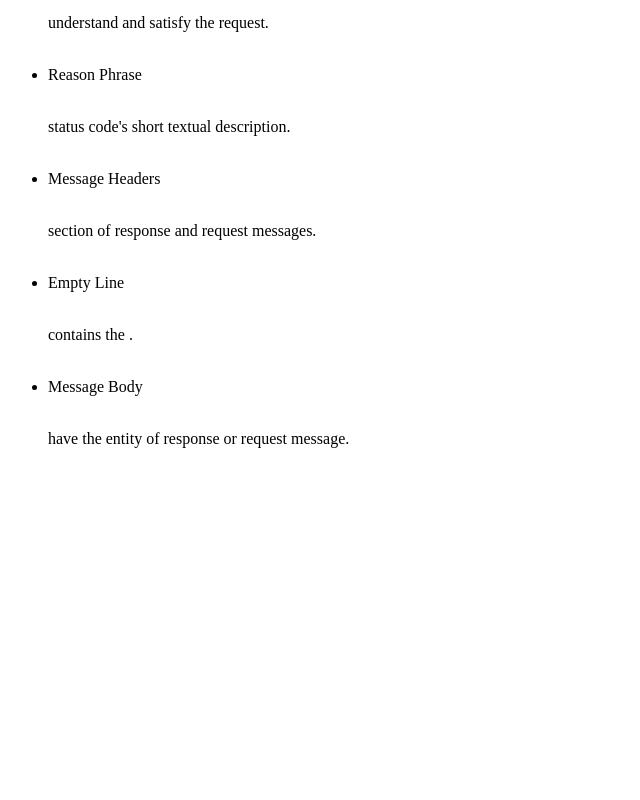
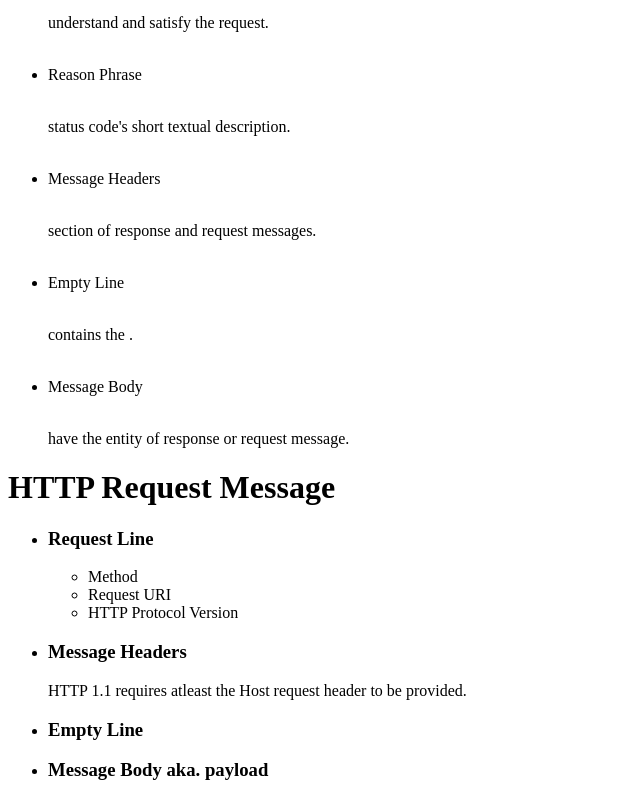
Before and after one commit to Eliye/Webtech-Lec, a plain HTML site: page lecture 4.html in a window 1280 px wide. Shown: the part 580-1380 px from the top of the page, without its empty margins (0-640 px from the left). Before the commit the page ends 1044 px from the top, so only its background shows below. Drawn offline with Linux system fonts and the light colour scheme.

Commit message:
Added HTTP Request Message topic

```diff
--- a/lecture 4.html
+++ b/lecture 4.html
@@ -56,6 +56,22 @@
 	<p> have the entity of response or request message. </p>
         </ul>
 
+		<h1>HTTP Request Message</h1>
+		<ul>
+		 <li><h3>Request Line</h3></li>
+		     <ul>
+			     <li> Method </li>
+				 <li> Request URI </li>
+				 <li> HTTP Protocol Version </li>
+			 </ul>
+		 <li><h3>Message Headers</h3></li>
+		 <p> HTTP 1.1  requires atleast the Host request header to be provided.</p>
+
+		 <li><h3>Empty Line <CR><LF></h3></li>
+
+		 <li><h3>Message Body aka. payload</h3></li>
+		</ul>
+
 	</div>
 
 	    </body>
```
